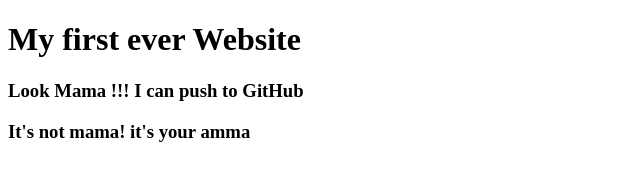
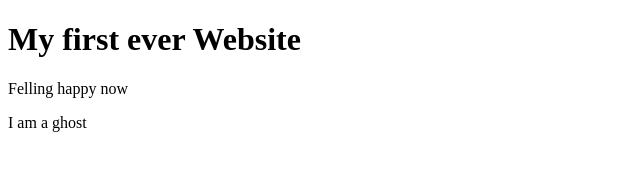
Before and after one commit to ShorifKhan-Dev/my-frist-website, a plain HTML site: page index.html in a window 1280 px wide. Shown: the whole page, without its empty margins (0-640 px from the left). Drawn offline with Linux system fonts and the light colour scheme.

Commit message:
ghost added

```diff
--- a/index.html
+++ b/index.html
@@ -8,7 +8,7 @@
 </head>
 <body>
     <h1>My first ever Website</h1>
-    <h3>Look Mama !!! I can push to GitHub</h3>
-    <h3>It's not mama! it's your amma</h3>
+    <p>Felling happy now</p>
+    <p>I am a ghost</p>
 </body>
 </html>
```
